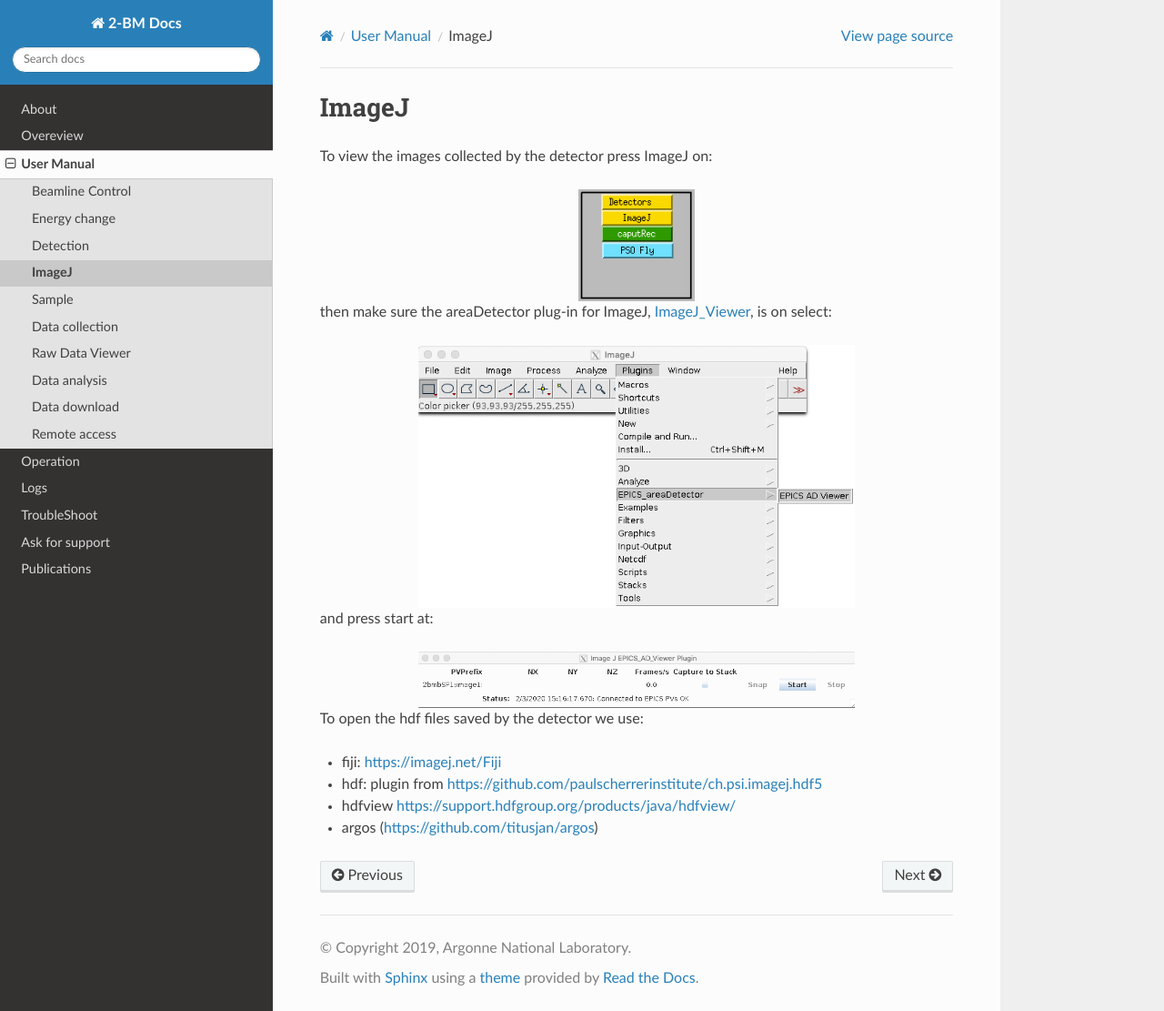
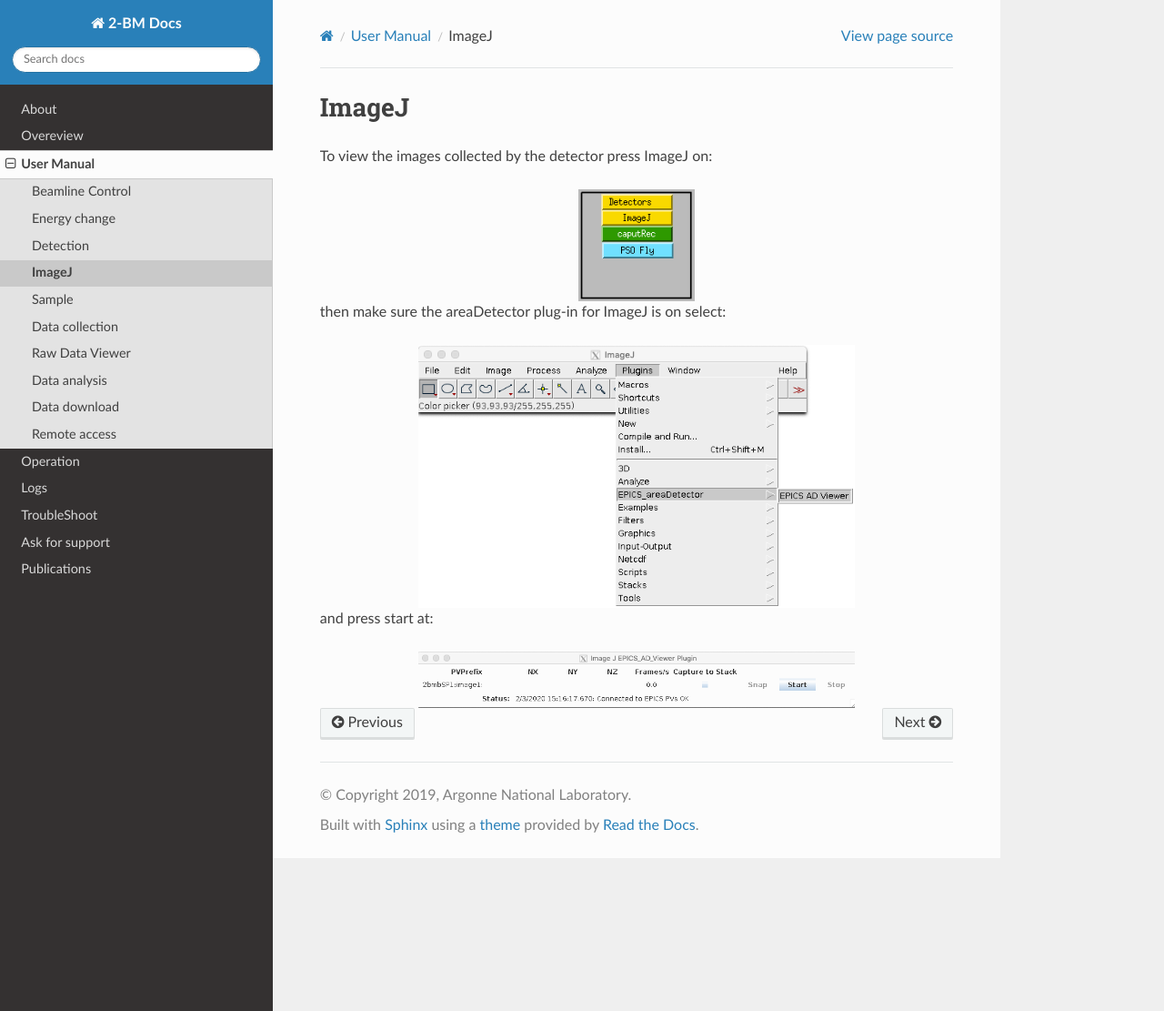
Before and after one commit to xray-imaging/2bm-docs, a Sphinx documentation site: the page built from docs/source/user/item_003.rst, in a window 1280 px wide and 1111 px high. Shown: the whole window at 91% size. Built offline with Sphinx 7.4.7 and the Read the Docs theme 2.0.0, drawn with Linux system fonts in a browser that asks for light colours; the version number could not be read and is left out.

Commit message:
undid the last 3 commits

```diff
--- a/docs/source/user/item_003.rst
+++ b/docs/source/user/item_003.rst
@@ -1,7 +1,5 @@
 ImageJ
 ======
-
-.. _ImageJ_Viewer: https://cars9.uchicago.edu/software/epics/areaDetectorViewers.html#ImageJViewers
 
 To view the images collected by the detector press ImageJ on:
 
@@ -10,7 +8,7 @@
    :align: center
    :alt: tomo_user
 
-then make sure the areaDetector plug-in for ImageJ, `ImageJ_Viewer`_,  is on select:
+then make sure the areaDetector plug-in for ImageJ is on select:
 
 .. image:: ../img/item_005.png
    :width: 480px
@@ -23,11 +21,3 @@
    :width: 480px
    :align: center
    :alt: tomo_user
-
-
-To open the hdf files saved by the detector we use:
-
-- fiji: https://imagej.net/Fiji
-- hdf: plugin from https://github.com/paulscherrerinstitute/ch.psi.imagej.hdf5
-- hdfview https://support.hdfgroup.org/products/java/hdfview/
-- argos (https://github.com/titusjan/argos)
```
